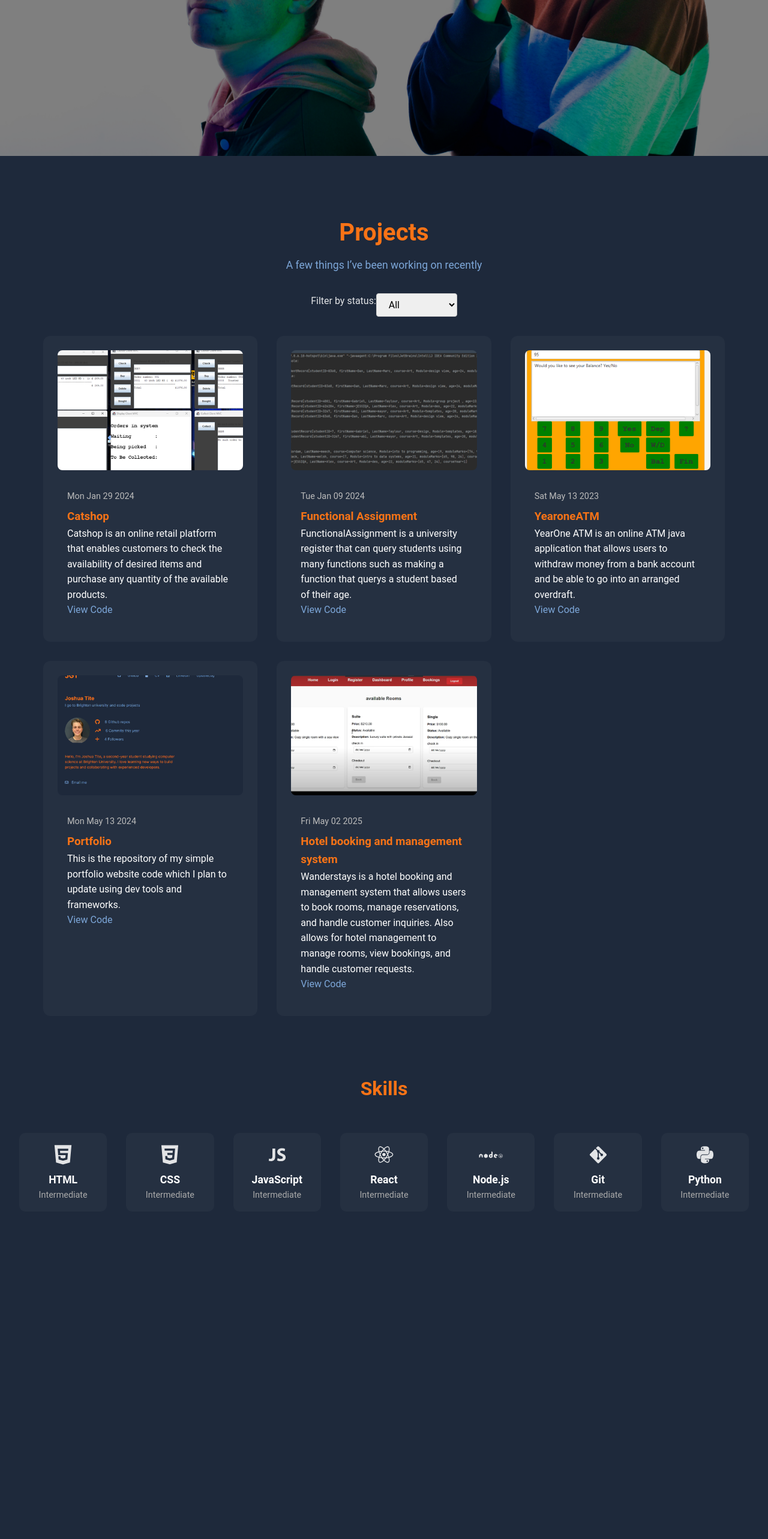
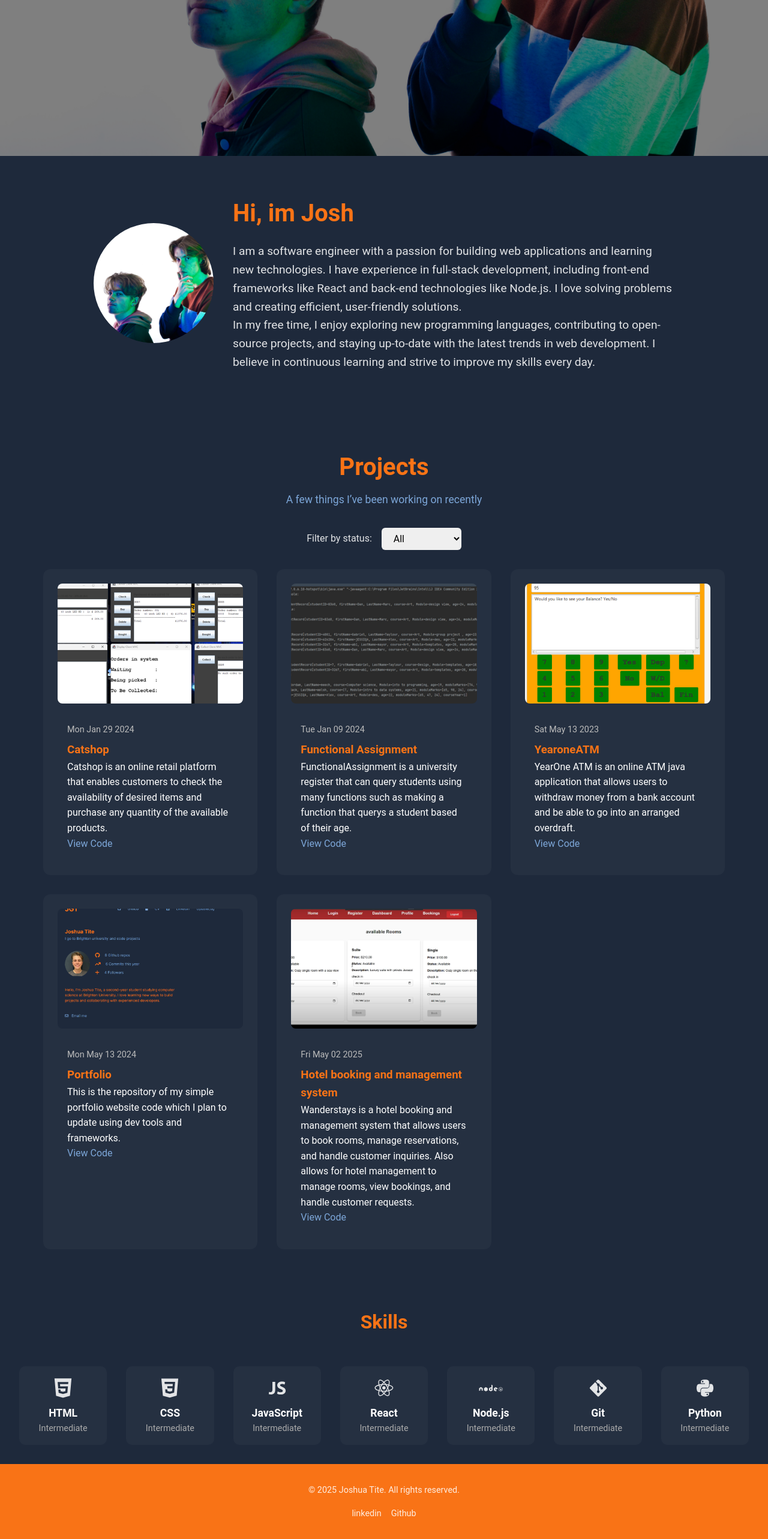
Before and after one commit to ZombiesmasherJT/portfolio, a React (Vite) app in the folder my-portfolio/: page / in a window 1280 px wide. Shown: the part 738-3304 px from the top of the page at 60% size. Before the commit the page ends 2790 px from the top, so only its background shows below. Built offline with nearby package versions, Linux system fonts and the light colour scheme.

Commit message:
About and Footer creation and

```diff
--- /dev/null
+++ b/my-portfolio/src/About.css
@@ -0,0 +1,54 @@
+.about-container {
+    display: flex;
+    align-items: center;
+    gap: 2rem;
+    max-width: 1000px;
+    margin: 0 auto;
+    padding: 2rem 1rem;
+}
+
+.about-img {
+    width: 200px;
+    height: 200px;
+    max-width: 300px;
+    border-radius: 50%;
+    object-fit: cover;
+    flex-shrink: 0;
+}
+
+.about-content {
+    flex: 1;
+}
+
+.about-title {
+    font-size: 2.5rem;
+    color: var(--primary-color);
+    margin-bottom: 1rem;
+}
+
+.about-description {
+    font-size: 1.2rem;
+    line-height: 1.6;
+    color: var(--text-color);
+}
+
+
+@media (max-width: 768px) {
+    .about-container {
+        flex-direction: column;
+        align-items: center;
+    }
+
+    .about-img {
+        width: 150px;
+        height: 150px;
+    }
+
+    .about-title {
+        font-size: 2rem;
+    }
+
+    .about-description {
+        font-size: 1rem;
+    }
+}
--- a/my-portfolio/src/App.css
+++ b/my-portfolio/src/App.css
@@ -145,15 +145,19 @@ a:hover {
 .filter {
   display: flex;
   justify-content: center;
-  margin-bottom: 2rem;
+  align-items: center;
+  gap: 1rem;
+  margin: 2rem 0;
+  flex-wrap: wrap;
 }
 
 .filter select {
   padding: 0.5rem 1rem;
-  border-radius: 4px;
-  border: 1px solid #ccc;
+  border-radius: 6px;
+  border: none;
   font-size: 1rem;
 }
+
 
 .projectsGrid {
   display: grid;
@@ -169,6 +173,12 @@ a:hover {
   padding: 1.5rem;
   transition: transform 0.2s ease, box-shadow 0.2s ease;
 }
+
+.projectCard h3:hover {
+  text-decoration: underline;
+  color: var(--primary-color);
+}
+
 
 .projectCard:hover {
   transform: translateY(-4px);
--- a/my-portfolio/src/App.jsx
+++ b/my-portfolio/src/App.jsx
@@ -3,7 +3,10 @@ import Hero from "./components/Hero.jsx";
 import Projects from "./components/Projects.jsx";
 import Skills from "./components/Skills.jsx";
 import "./App.css";
+import "./components/About.jsx";
 import React from "react";
+import About from "./components/About.jsx";
+import Footer from "./components/footer.jsx";
 
 
 
@@ -16,8 +19,10 @@ function App() {
         <p>Transfroming my digital portfolio</p>
       </main>
       <Hero />
+      <About />
       <Projects />
       <Skills />
+      <Footer />
     </>
   );
 }
--- /dev/null
+++ b/my-portfolio/src/Footer.css
@@ -0,0 +1,22 @@
+.footer {
+    background-color: var(--primary-color);
+    color: var(--text-color);
+    padding: 2rem 1rem;
+    text-align: center;
+    font-size: 0.9rem;
+}
+
+.footer-socials {
+    margin-top: 1rem;
+}
+
+.footer-socials a {
+    color: var(--text-color);
+    margin: 0 0.5rem;
+    text-decoration: none;
+}
+
+.footer-socials a:hover {
+    color: var(--secondary-color);
+    text-decoration: underline;
+}
--- /dev/null
+++ b/my-portfolio/src/components/About.jsx
@@ -0,0 +1,36 @@
+import React from 'react';
+import '../About.css';
+import notionImg from '../assets/notion.jpg';
+
+
+
+function About() {
+    return (
+        <section className="about section" id="about">
+            <div className="about-container">
+                <img src={notionImg}
+                    alt="Joshua Tite"
+                    className="about-img"
+                />
+                <div className='about-text'>
+                    <h2 className='about-title'>Hi, im Josh</h2>
+
+                    <p className='about-description'>
+
+                        I am a software engineer with a passion for building web applications and learning new technologies. I have experience in full-stack development, including front-end frameworks like React and back-end technologies like Node.js. I love solving problems and creating efficient, user-friendly solutions.
+                    </p>
+
+                    <p className='about-description'>
+                        In my free time, I enjoy exploring new programming languages, contributing to open-source projects,
+                        and staying up-to-date with the latest trends in web development. I believe in continuous learning and strive to improve my skills every day.
+                    </p>
+                </div>
+
+            </div>
+
+        </section>
+
+    );
+}
+
+export default About;
--- /dev/null
+++ b/my-portfolio/src/components/footer.jsx
@@ -0,0 +1,23 @@
+import React from "react";
+import "../Footer.css";
+
+
+
+function Footer() {
+    return (
+        <footer className="footer">
+            <p>&copy; {new Date().getFullYear()} Joshua Tite. All rights reserved.</p>
+            <div className="footer-socials">
+                <a href="https://www.linkedin.com/jobs/?mcid=7083157643439083520&src=go-pa&trk=sem-ga_campid.20352247597_asid.152657623844_crid.732549151391_kw.linkedin_d.c_tid.kwd-296170574619_n.g_mt.e_geo.1007012&cid=&gad_source=1&gad_campaignid=20352247597&gbraid=0AAAAABIeiSr-MfYg0Y9m_xjCHQwt-PHhs&gclid=Cj0KCQjwgvnCBhCqARIsADBLZoJyQ9CqY5SFyBTuAsFwKVyi_1UJOwc8WQxoA_KwwvNRo653Gd4TeX4aApuxEALw_wcB&gclsrc=aw.ds"
+                    target="_blank"
+                    rel="noopener noreferrer">linkedin</a>
+                <a href="https://github.com/ZombiesmasherJT"
+                    target="_blank"
+                    rel="noopener noreferrer">Github</a>
+            </div>
+        </footer>
+    );
+
+}
+
+export default Footer;
```
